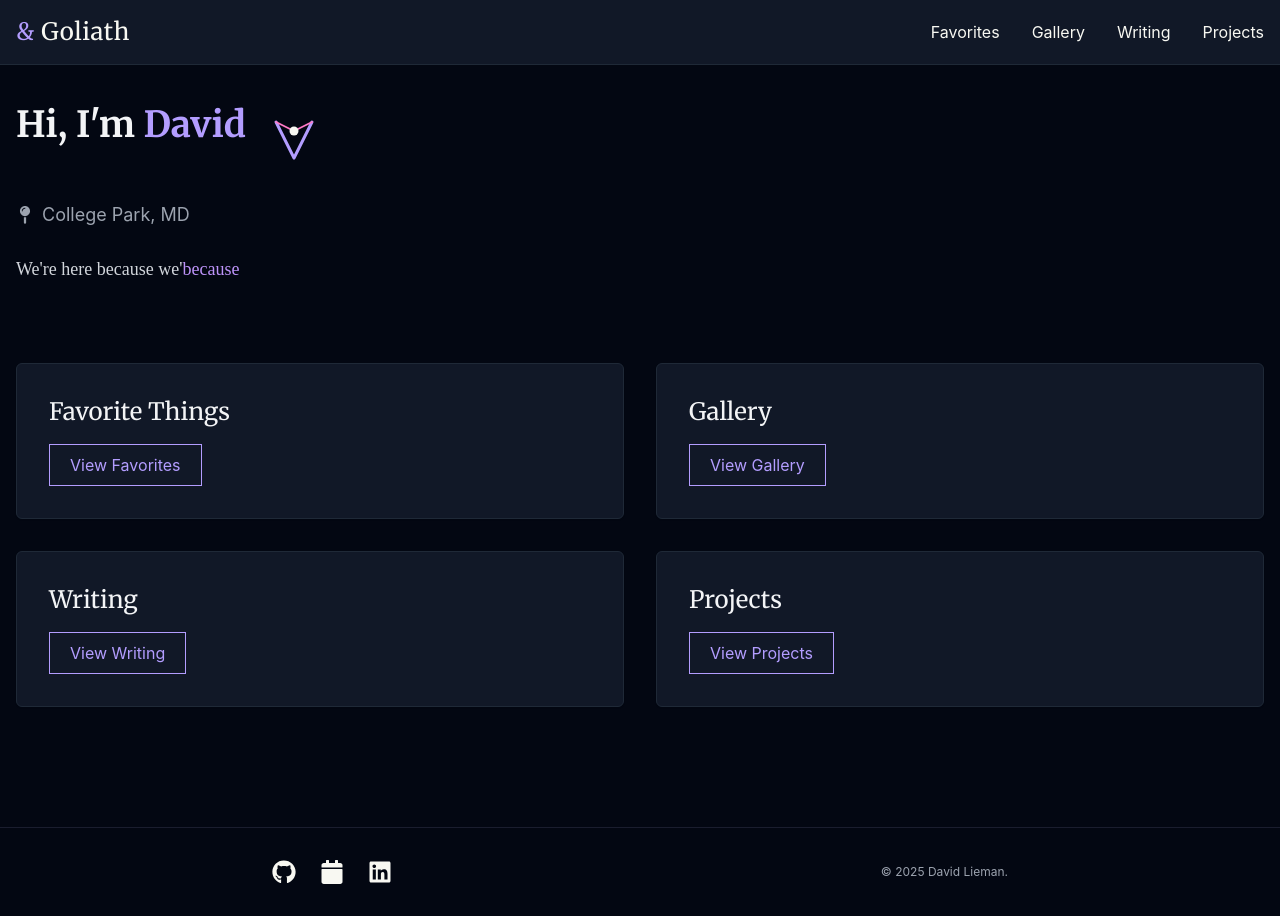
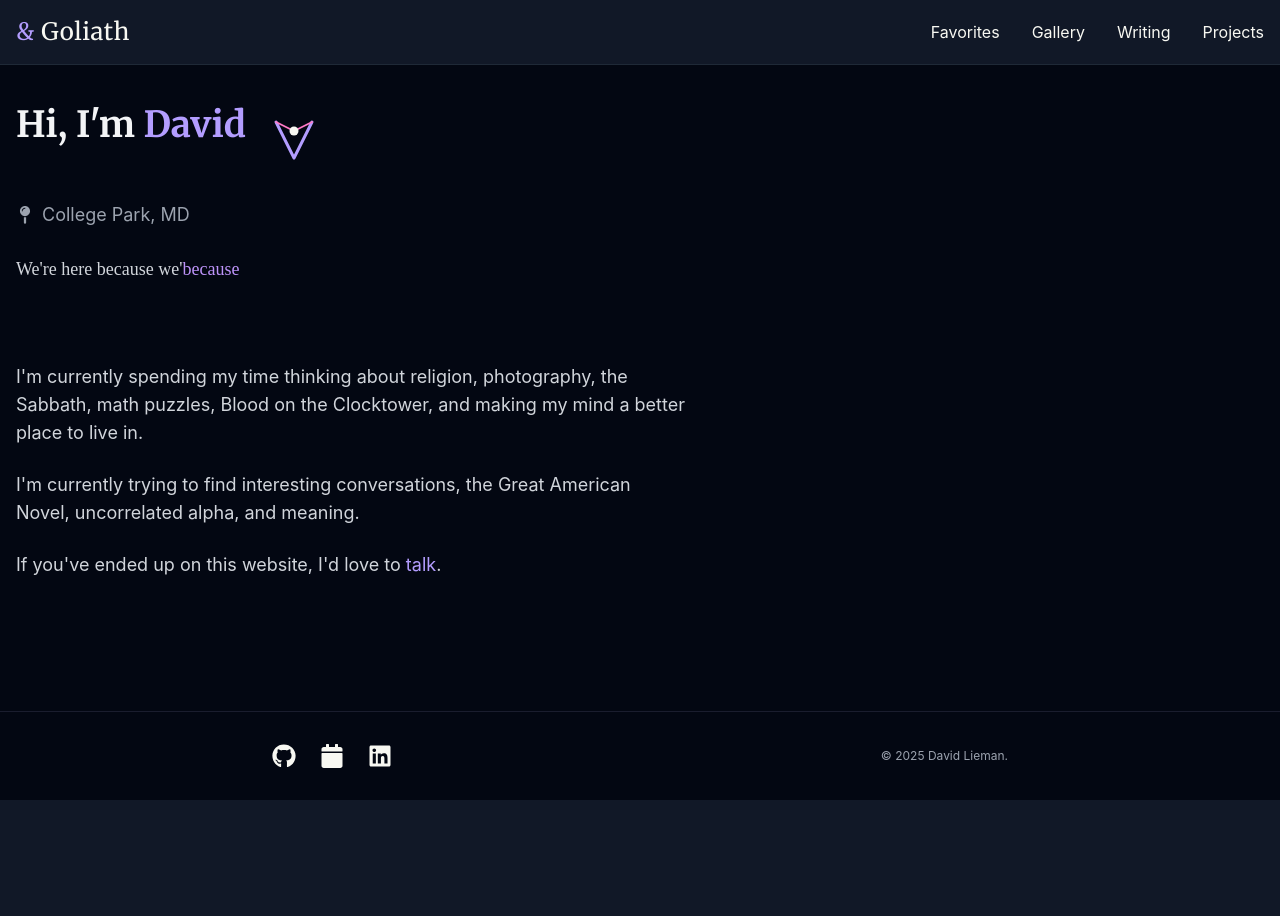
Before and after one commit to David3748/AndGoliath, a Next.js app: page / in a window 1280 px wide. After the commit the page ends 800 px from the top, so only its background shows below. Built offline with nearby package versions, Linux system fonts and the light colour scheme.

Commit message:
Update layout and homepage content; replaced Calendly link and added personal reflections section.

```diff
--- a/src/components/Layout.tsx
+++ b/src/components/Layout.tsx
@@ -159,7 +159,7 @@ const Layout: React.FC<LayoutProps> = ({ children, title = '&Goliath', isSimple
               <FaGithub size={24} />
             </a>
             <a
-              href="https://calendly.com/lieman/30min"
+              href="https://calendly.com/lieman/one-on-one"
               target="_blank"
               rel="noopener noreferrer"
               className="text-foreground hover:text-primary transition-colors"
--- a/src/pages/index.tsx
+++ b/src/pages/index.tsx
@@ -74,87 +74,31 @@ const Home: NextPage = () => {
         </motion.div>
       </section>
 
-      <section className="mb-16 md:mb-20 grid grid-cols-1 md:grid-cols-2 gap-4 md:gap-8">
-        <motion.div
-          initial={{ opacity: 0, y: 20 }}
-          animate={{ opacity: 1, y: 0 }}
-          transition={{ duration: 0.8, delay: 0.2 }}
-          className="bg-gray-900 p-6 md:p-8 border border-gray-800 shadow-sm hover:shadow-md transition-shadow rounded-md"
-        >
-          <h2 className="text-xl md:text-2xl font-serif mb-3 md:mb-4 text-gray-100">
-            Favorite Things
-          </h2>
-          <Link href="/favorites">
-            <motion.div
-              className="inline-block px-4 py-2 md:px-5 md:py-2 border border-primary text-primary hover:bg-primary hover:text-white transition-colors text-sm md:text-base"
-              whileHover={{ y: -2 }}
-              whileTap={{ y: 0 }}
-            >
-              View Favorites
-            </motion.div>
-          </Link>
-        </motion.div>
-
-        <motion.div
-          initial={{ opacity: 0, y: 20 }}
-          animate={{ opacity: 1, y: 0 }}
-          transition={{ duration: 0.8, delay: 0.3 }}
-          className="bg-gray-900 p-6 md:p-8 border border-gray-800 shadow-sm hover:shadow-md transition-shadow rounded-md"
-        >
-          <h2 className="text-xl md:text-2xl font-serif mb-3 md:mb-4 text-gray-100">
-            Gallery
-          </h2>
-          <Link href="/gallery">
-            <motion.div
-              className="inline-block px-4 py-2 md:px-5 md:py-2 border border-primary text-primary hover:bg-primary hover:text-white transition-colors text-sm md:text-base"
-              whileHover={{ y: -2 }}
-              whileTap={{ y: 0 }}
-            >
-              View Gallery
-            </motion.div>
-          </Link>
-        </motion.div>
-
-        <motion.div
-          initial={{ opacity: 0, y: 20 }}
-          animate={{ opacity: 1, y: 0 }}
-          transition={{ duration: 0.8, delay: 0.4 }}
-          className="bg-gray-900 p-6 md:p-8 border border-gray-800 shadow-sm hover:shadow-md transition-shadow rounded-md"
-        >
-          <h2 className="text-xl md:text-2xl font-serif mb-3 md:mb-4 text-gray-100">
-            Writing
-          </h2>
-          <Link href="/writing">
-            <motion.div
-              className="inline-block px-4 py-2 md:px-5 md:py-2 border border-primary text-primary hover:bg-primary hover:text-white transition-colors text-sm md:text-base"
-              whileHover={{ y: -2 }}
-              whileTap={{ y: 0 }}
-            >
-              View Writing
-            </motion.div>
-          </Link>
-        </motion.div>
-
-        <motion.div
-          initial={{ opacity: 0, y: 20 }}
-          animate={{ opacity: 1, y: 0 }}
-          transition={{ duration: 0.8, delay: 0.5 }}
-          className="bg-gray-900 p-6 md:p-8 border border-gray-800 shadow-sm hover:shadow-md transition-shadow rounded-md"
-        >
-          <h2 className="text-xl md:text-2xl font-serif mb-3 md:mb-4 text-gray-100">
-            Projects
-          </h2>
-          <Link href="/projects">
-            <motion.div
-              className="inline-block px-4 py-2 md:px-5 md:py-2 border border-primary text-primary hover:bg-primary hover:text-white transition-colors text-sm md:text-base"
-              whileHover={{ y: -2 }}
-              whileTap={{ y: 0 }}
-            >
-              View Projects
-            </motion.div>
-          </Link>
-        </motion.div>
-      </section>
+      <motion.section
+        initial={{ opacity: 0, y: 20 }}
+        animate={{ opacity: 1, y: 0 }}
+        transition={{ duration: 0.8, delay: 0.2 }}
+        className="mb-16 md:mb-20 max-w-2xl"
+      >
+        <p className="text-gray-300 leading-relaxed text-base md:text-lg mb-4 md:mb-6">
+          I'm currently spending my time thinking about religion, photography, the Sabbath, math puzzles, Blood on the Clocktower, and making my mind a better place to live in.
+        </p>
+        <p className="text-gray-300 leading-relaxed text-base md:text-lg mb-4 md:mb-6">
+          I'm currently trying to find interesting conversations, the Great American Novel, uncorrelated alpha, and meaning.
+        </p>
+        <p className="text-gray-300 leading-relaxed text-base md:text-lg">
+          If you've ended up on this website, I'd love to{' '}
+          <a
+            href="https://calendly.com/lieman/one-on-one"
+            target="_blank"
+            rel="noopener noreferrer"
+            className="text-primary hover:underline"
+          >
+            talk
+          </a>
+          .
+        </p>
+      </motion.section>
     </Layout>
   );
 };
```
